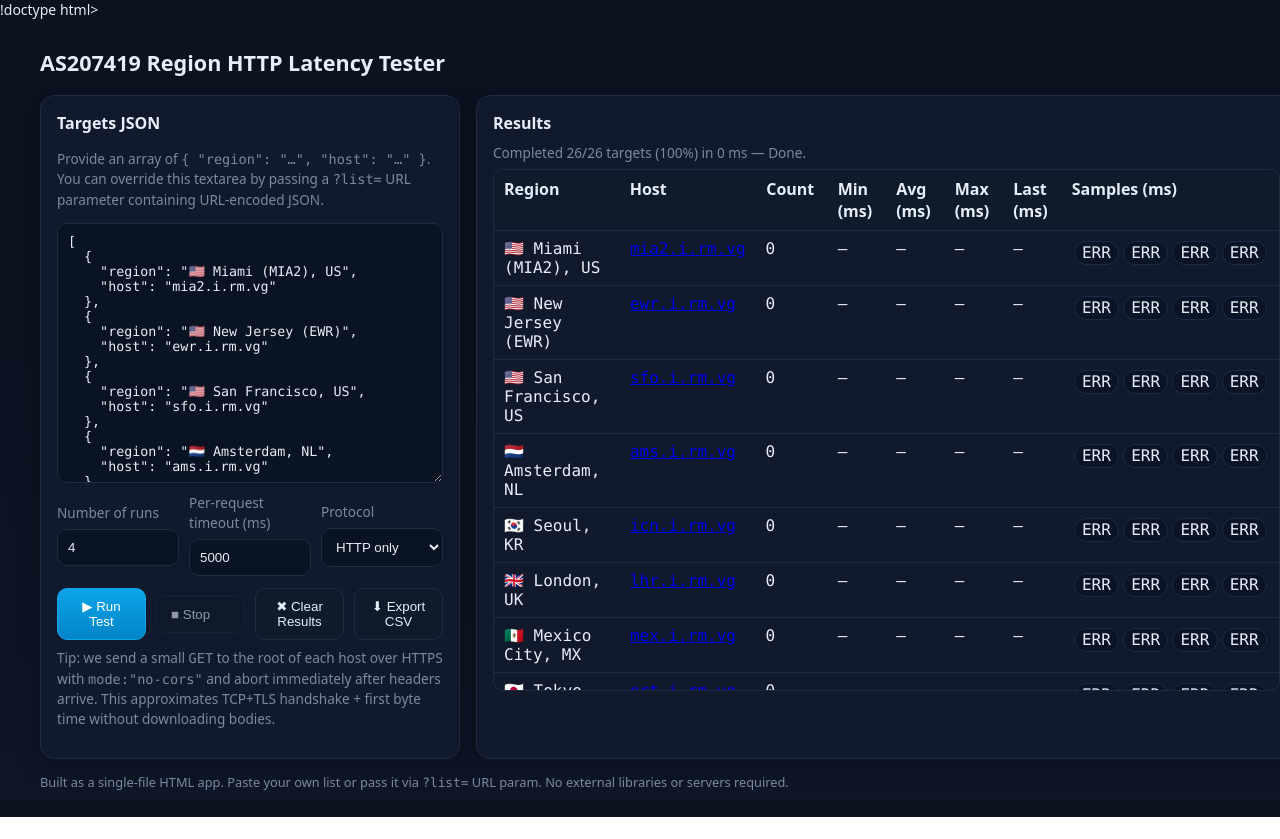
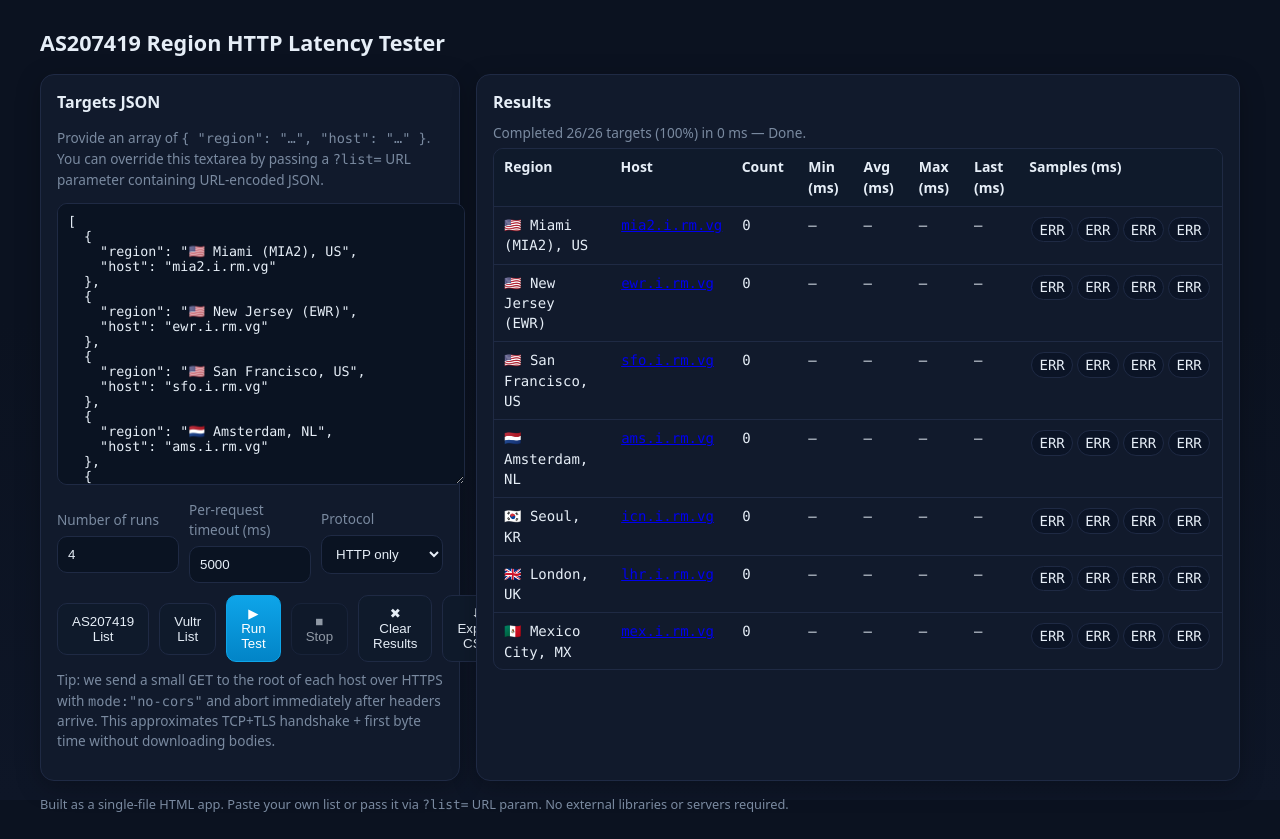
Before and after one commit to rma92/html5-latency-test, a plain HTML site: page rm-test.html in a window 1280 px wide. Both pictures are taken after a click on the button "▶ Run Test". Before the commit the page ends 817 px from the top, so only its background shows below. Drawn offline with Linux system fonts and the light colour scheme; no server answers.

Commit message:
fixed rm-test, renamed legacy vultr file

```diff
--- a/rm-test.html
+++ b/rm-test.html
@@ -1,4 +1,4 @@
-!doctype html>
+<!doctype html>
 
 <html lang="en">
 <head>
@@ -70,6 +70,8 @@
               </div>
             </div>
           <div class="row" style="margin-top:12px">
+            <button id="btnAS" class="btn">AS207419 List</button>
+            <button id="btnVultr" class="btn">Vultr List</button>
             <button id="btnRun" class="btn primary">▶ Run Test</button>
             <button id="btnStop" class="btn" disabled>■ Stop</button>
             <button id="btnClear" class="btn">✖ Clear Results</button>
@@ -135,6 +137,42 @@ const DEFAULT_TARGETS = [
 {"region":"🇺🇸 Atlanta, US","host":"atl.i.rm.vg"}
 ];
 
+// Vultr preset list
+const LIST_VULTR = [
+  {"region":"🇿🇦 Johannesburg, ZA","host":"jnb-za-ping.vultr.com"},
+  {"region":"🇮🇳 Bangalore, IN","host":"blr-in-ping.vultr.com"},
+  {"region":"🇮🇳 Delhi NCR, IN","host":"del-in-ping.vultr.com"},
+  {"region":"🇮🇳 Mumbai, IN","host":"bom-in-ping.vultr.com"},
+  {"region":"🇯🇵 Osaka, JP","host":"osk-jp-ping.vultr.com"},
+  {"region":"🇰🇷 Seoul, KR","host":"sel-kor-ping.vultr.com"},
+  {"region":"🇸🇬 Singapore, SG","host":"sgp-ping.vultr.com"},
+  {"region":"🇮🇱 Tel Aviv, IL","host":"tlv-il-ping.vultr.com"},
+  {"region":"🇯🇵 Tokyo, JP","host":"hnd-jp-ping.vultr.com"},
+  {"region":"🇦🇺 Melbourne, AU","host":"mel-au-ping.vultr.com"},
+  {"region":"🇦🇺 Sydney, AU","host":"syd-au-ping.vultr.com"},
+  {"region":"🇳🇱 Amsterdam, NL","host":"ams-nl-ping.vultr.com"},
+  {"region":"🇩🇪 Frankfurt, DE","host":"fra-de-ping.vultr.com"},
+  {"region":"🇬🇧 London, UK","host":"lon-gb-ping.vultr.com"},
+  {"region":"🇪🇸 Madrid, ES","host":"mad-es-ping.vultr.com"},
+  {"region":"🇬🇧 Manchester, UK","host":"man-uk-ping.vultr.com"},
+  {"region":"🇫🇷 Paris, FR","host":"par-fr-ping.vultr.com"},
+  {"region":"🇸🇪 Stockholm, SE","host":"sto-se-ping.vultr.com"},
+  {"region":"🇵🇱 Warsaw, PL","host":"waw-pl-ping.vultr.com"},
+  {"region":"🇺🇸 Atlanta, GA, US","host":"ga-us-ping.vultr.com"},
+  {"region":"🇺🇸 Chicago, IL, US","host":"il-us-ping.vultr.com"},
+  {"region":"🇺🇸 Dallas, TX, US","host":"tx-us-ping.vultr.com"},
+  {"region":"🇺🇸 Honolulu, HI, US","host":"hon-hi-us-ping.vultr.com"},
+  {"region":"🇺🇸 Los Angeles, CA, US","host":"lax-ca-us-ping.vultr.com"},
+  {"region":"🇺🇸 Miami, FL, US","host":"fl-us-ping.vultr.com"},
+  {"region":"🇺🇸 New Jersey (NY Metro), US","host":"nj-us-ping.vultr.com"},
+  {"region":"🇺🇸 Seattle, WA, US","host":"wa-us-ping.vultr.com"},
+  {"region":"🇺🇸 Silicon Valley (SJ), US","host":"sjo-ca-us-ping.vultr.com"},
+  {"region":"🇨🇦 Toronto, CA","host":"tor-ca-ping.vultr.com"},
+  {"region":"🇲🇽 Mexico City, MX","host":"mex-mx-ping.vultr.com"},
+  {"region":"🇨🇱 Santiago, CL","host":"scl-cl-ping.vultr.com"},
+  {"region":"🇧🇷 São Paulo, BR","host":"sao-br-ping.vultr.com"}
+];
+
 // Try to read ?list= URL param with URL-encoded JSON
 function getListFromQuery(){
   const sp = new URLSearchParams(location.search);
@@ -160,6 +198,10 @@ const summary = document.getElementById('summary');
 const thead = document.querySelector('#table thead');
 const protocolSel = document.getElementById('protocol');
 const btnCSV = document.getElementById('btnCSV');
+const btnAS = document.getElementById('btnAS');
+const btnVultr = document.getElementById('btnVultr');
+
+let PROTOCOL_MODE = 'http'; // default to AS207419 (HTTP)
 const resultsMap = new Map(); // host -> {region, host, protocol, stats}
 let sortState = { col: null, asc: true };
 
@@ -176,18 +218,20 @@ function formatMs(x){
   return (Math.round(x*10)/10).toFixed(1);
 }
 
+function getCurrentProtocol(){ return PROTOCOL_MODE === 'http' ? 'http' : 'https'; }
+
 function createRow(target){
+  const scheme = getCurrentProtocol();
   const tr = document.createElement('tr');
   tr.innerHTML = `
     <td class="mono">${target.region}</td>
-    <td class="mono"><a href="http://${target.host}/" target="_blank" rel="noreferrer">${target.host}</a></td>
+    <td class="mono"><a href="${scheme}://${target.host}/" target="_blank" rel="noreferrer">${target.host}</a></td>
     <td class="mono" data-k="count">0</td>
     <td class="mono" data-k="min">–</td>
     <td class="mono" data-k="avg">–</td>
     <td class="mono" data-k="max">–</td>
     <td class="mono" data-k="last">–</td>
-    <td class="mono samples" data-k="samples"></td>
-  `;
+    <td class="mono samples" data-k="samples"></td>`;
   tbody.appendChild(tr);
   return tr;
 }
@@ -293,6 +337,7 @@ btnRun.addEventListener('click', async ()=>{
   const runs = Math.max(1, Math.min(100, Number(runsInput.value)||7));
   const timeoutMs = Math.max(500, Number(timeoutInput.value)||5000);
   const mode = document.getElementById('protocol')?.value || 'auto';
+  PROTOCOL_MODE = mode; // keep link scheme (createRow) in sync with dropdown
 
   // Build rows first
   const rows = new Map();
@@ -409,7 +454,7 @@ btnCSV.addEventListener('click', () => {
   const csv = rows.map(r => r.map(cell => {
     const s = String(cell ?? '');
     return /[\",\n]/.test(s) ? '"' + s.replace(/\"/g,'""') + '"' : s;
-  }).join(',')).join('\\n');
+  }).join(',')).join('\n');
 
   const blob = new Blob([csv], {type:'text/csv;charset=utf-8;'});
   const url = URL.createObjectURL(blob);
@@ -420,7 +465,17 @@ btnCSV.addEventListener('click', () => {
   document.body.appendChild(a);
   a.click();
   setTimeout(()=>{ URL.revokeObjectURL(url); a.remove(); }, 0);
-});
+}); //btnCSV
+
+function setList(list, label, mode){
+  ta.value = JSON.stringify(list, null, 2);
+  PROTOCOL_MODE = mode; // 'http' or 'https'
+  protocolSel.value = mode; // reflect selection in the UI
+  summary.textContent = `List set: ${label} — Protocol: ${mode.toUpperCase()}`;
+}
+
+btnAS.addEventListener('click',   () => setList(DEFAULT_TARGETS, 'AS207419', 'http'));
+btnVultr.addEventListener('click',()=> setList(LIST_VULTR,      'Vultr',    'https'));
 
 </script></body>
 </html>
```
Also changed, not shown: legacy-vultr-test.html (renamed from vultr-test.html).
